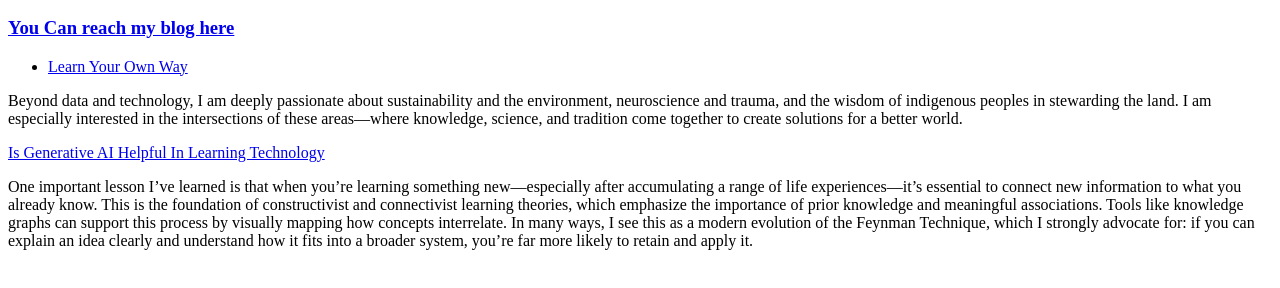
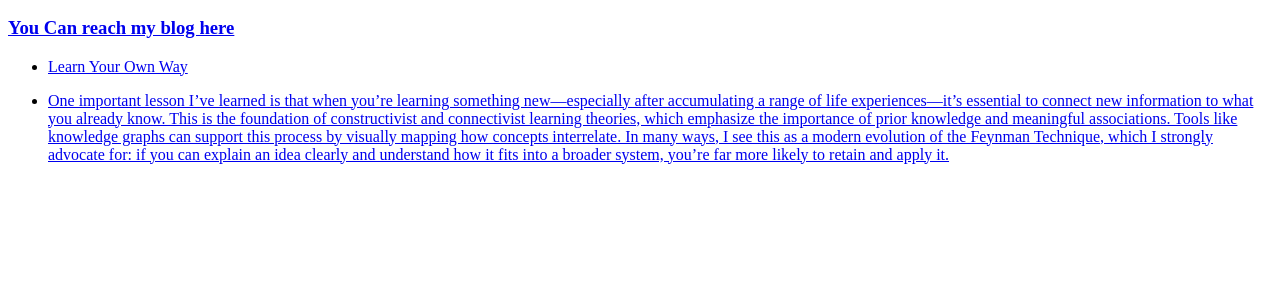
Before and after one commit to kamterbeek/compscikass, a website: page public/blog.html in a window 1280 px wide. Shown: the part 136-424 px from the top of the page. Drawn offline with Linux system fonts and the light colour scheme.

Commit message:
Update blog.html

```diff
--- a/public/blog.html
+++ b/public/blog.html
@@ -32,12 +32,11 @@
 
     <ul>
         <li><a href = "https://kassandraterbeek.blogspot.com/2025/04/learning-in-your-own-tradition.html"> Learn Your Own Way </a></li>
+        <li><a href = "</li>
     </ul>
 
 
-    <p>Beyond data and technology, I am deeply passionate about sustainability and the environment, neuroscience and trauma, and the wisdom of indigenous peoples in stewarding the land. I am especially interested in the intersections of these areas—where knowledge, science, and tradition come together to create solutions for a better world.</p>
-
-    <p><a href = "genai.html">Is Generative AI Helpful In Learning Technology </a></p>
+    <p>
     <!-- Link to the external JavaScript file -->
     <p> One important lesson I’ve learned is that when you’re learning something new—especially after accumulating a range of life experiences—it’s essential to connect new information to what you already know. This is the foundation of constructivist and connectivist learning theories, which emphasize the importance of prior knowledge and meaningful associations. Tools like knowledge graphs can support this process by visually mapping how concepts interrelate. In many ways, I see this as a modern evolution of the Feynman Technique, which I strongly advocate for: if you can explain an idea clearly and understand how it fits into a broader system, you’re far more likely to retain and apply it. </p>
     <script src="blog.js"></script>
```
